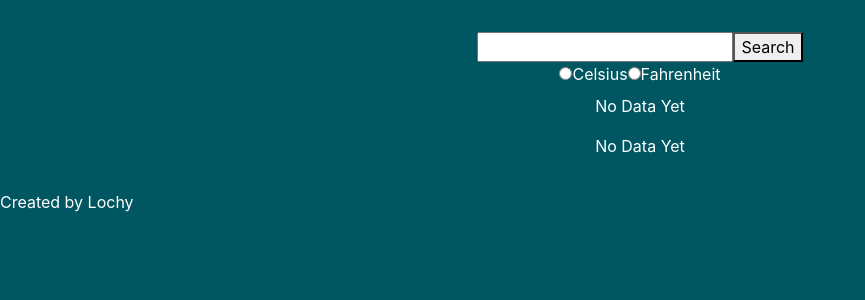
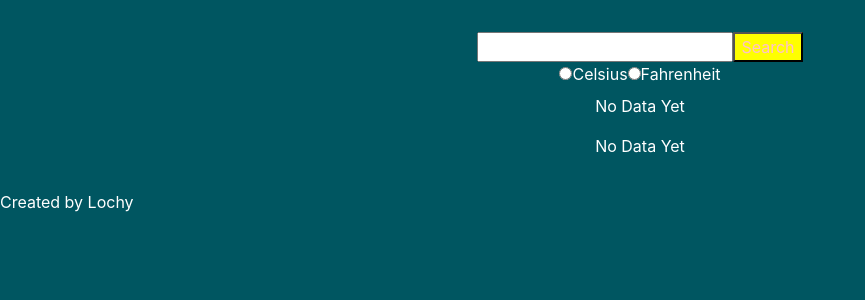
Before and after one commit to lochyb/Lochyb-React-Weather-App, a React (Create React App) app: page / in a window 1280 px wide. Shown: the top 300 px of the page, without its empty margins (0-865 px from the left). Built offline with nearby package versions, Linux system fonts and the light colour scheme; the HTML template or start-up script is replaced by a standard one.

Commit message:
add css moduel

```diff
--- a/src/components/card.js
+++ b/src/components/card.js
@@ -1,5 +1,5 @@
 import React from "react";
-// import styled, { css } from 'styled-components'
+
 
 export const Today = (props) => {
 
--- a/src/components/fetch.js
+++ b/src/components/fetch.js
@@ -1,5 +1,7 @@
 import React, { useState } from "react";
 import { Card, Today } from "./card";
+import styles from "./search.module.css"
+
 
 export const SearchForm = () => {
   const [searchCity, setSearchCity] = useState("");
@@ -44,7 +46,7 @@ export const SearchForm = () => {
           onChange={(e) => setSearchCity(e.target.value)}
           value={searchCity}
         ></input>
-        <button type="submit">Search</button>
+        <button type="submit" className={styles.btn}>Search</button>
         <br />
         <input
           name="degrees"
--- /dev/null
+++ b/src/components/search.module.css
@@ -0,0 +1,4 @@
+.btn{
+color:pink;
+background:yellow;
+}
```
